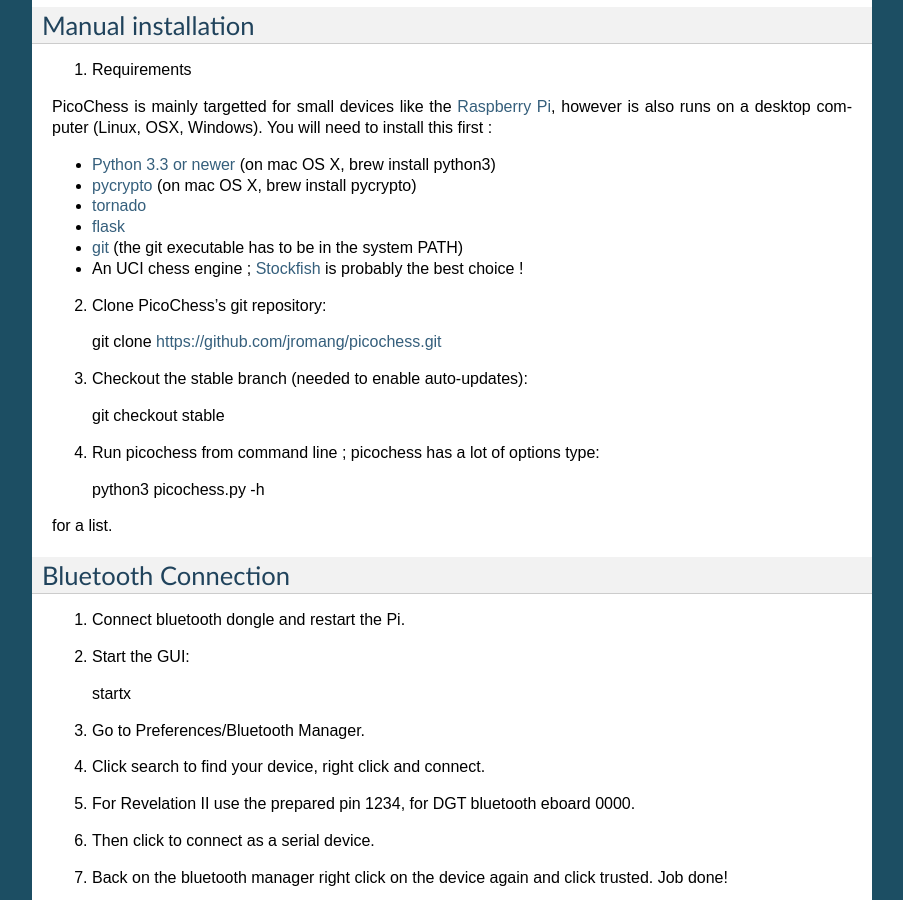
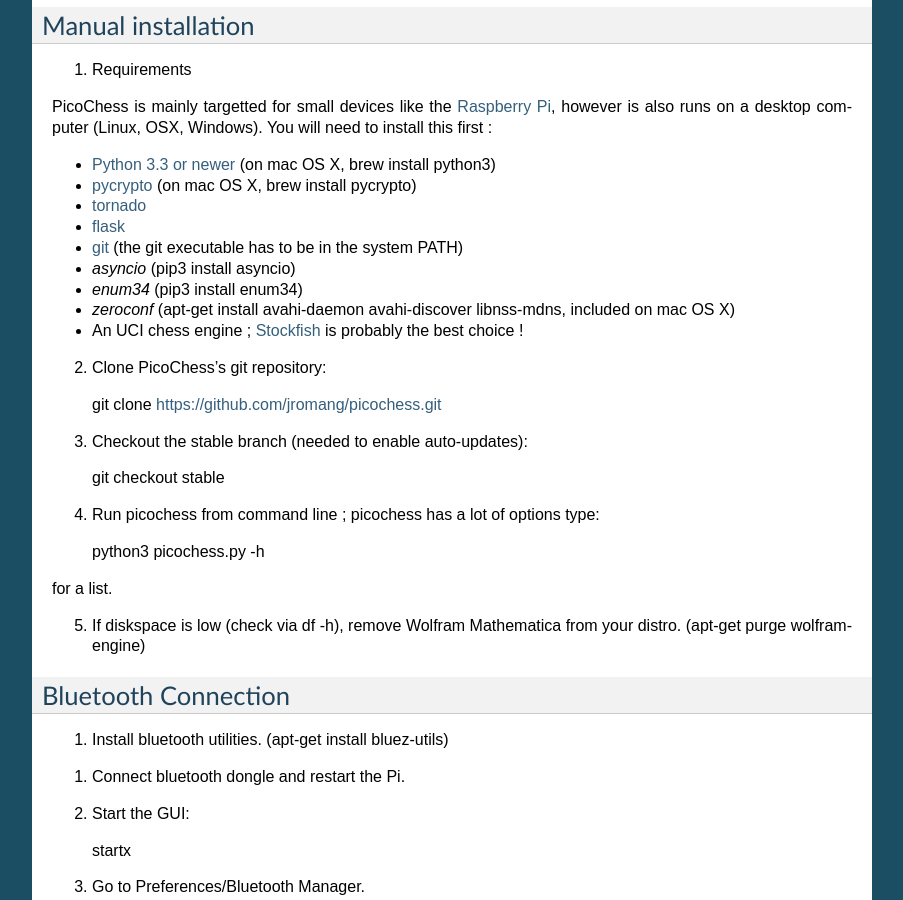
Before and after one commit to jromang/picochess, a Sphinx documentation site: the page built from docs/installation.rst, in a window 1280 px wide and 900 px high, scrolled down 1422 px. Shown: the whole window, without its empty margins (198-1101 px from the left). Built offline with Sphinx 7.4.7, drawn with Linux system fonts in a browser that asks for light colours.

Commit message:
Update installation.rst

```diff
--- a/docs/installation.rst
+++ b/docs/installation.rst
@@ -96,6 +96,12 @@
 
 * `git <http://git-scm.com/>`_ (the git executable has to be in the system PATH)
 
+* `asyncio` (pip3 install asyncio)
+
+* `enum34` (pip3 install enum34)
+
+* `zeroconf` (apt-get install avahi-daemon avahi-discover libnss-mdns, included on mac OS X)
+
 * An UCI chess engine ; `Stockfish <http://stockfishchess.org/>`_ is probably the best choice !
 
 2. Clone PicoChess's git repository::
@@ -112,8 +118,12 @@
 
 for a list.
 
+5. If diskspace is low (check via df -h), remove Wolfram Mathematica from your distro. (apt-get purge wolfram-engine)
+
 Bluetooth Connection
 --------------------
+
+1. Install bluetooth utilities. (apt-get install bluez-utils)
 
 1. Connect bluetooth dongle and restart the Pi.
 
```
